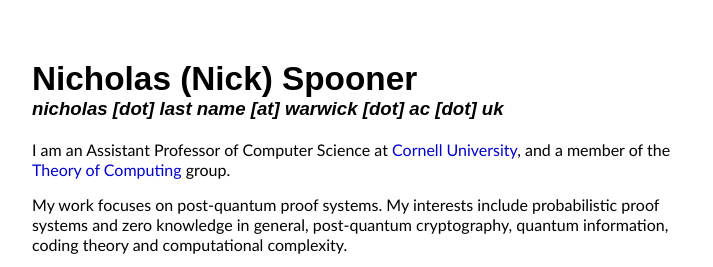
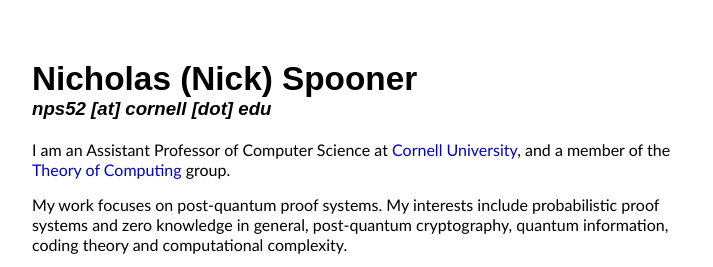
Before and after one commit to nickspoon/nickspoon.github.io, a plain HTML site: page index.html in a window 1280 px wide. Shown: the top 267 px of the page, 190-903 px from the left. Drawn offline with Linux system fonts and the light colour scheme.

Commit message:
cornell email

```diff
--- a/index.html
+++ b/index.html
@@ -9,7 +9,7 @@
 	<div id="page">
 		<div id="header">
 			<div id="headerTitle">Nicholas (Nick) Spooner</div>
-			<div id="headerSubText"><i>nicholas [dot] last name [at] warwick [dot] ac [dot] uk</i></div>
+			<div id="headerSubText"><i>nps52 [at] cornell [dot] edu</i></div>
 			<div class="float"><a href="portrait-full.jpg"><img src="portrait.jpg"></a></div>
 		</div>
         <div class="contentText">
```
